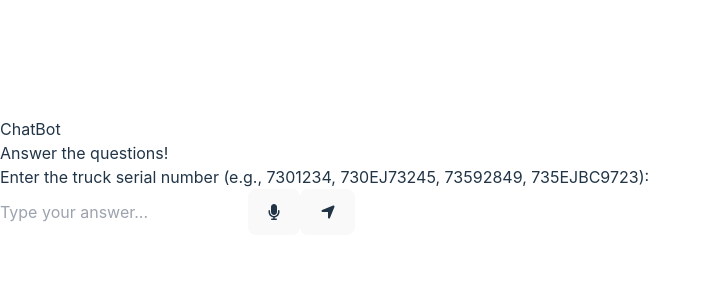
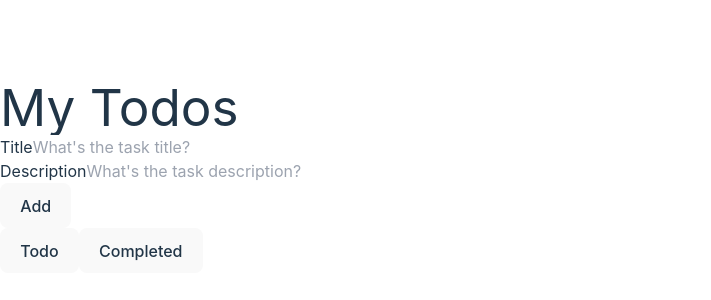
Before and after one commit to subhodeep-dey/Caterpillar-Hackathon, a React (Vite) app in the folder frontend/: page / in a window 1280 px wide. Shown: the part 224-524 px from the top of the page, without its empty margins (0-711 px from the left). Built offline with nearby package versions, Linux system fonts and the light colour scheme.

Commit message:
create dashboard

```diff
--- a/frontend/src/App.jsx
+++ b/frontend/src/App.jsx
@@ -1,183 +1,242 @@
-import React, { useState, useEffect } from 'react';
-import './App.css'; // Add your custom CSS here
-import { FontAwesomeIcon } from '@fortawesome/react-fontawesome';
-import { faLocationArrow, faMicrophone } from '@fortawesome/free-solid-svg-icons';
+import React, {useState, useEffect} from 'react';
+import './App.css';
+import {AiOutlineDelete, AiOutlineEdit} from 'react-icons/ai';
+import {BsCheckLg} from 'react-icons/bs';
 
-function SummaryForm({ questionnaire }) {
-  return (
-    <div className="p-4">
-      <h2 className="text-lg font-semibold mb-4">Summary of Your Answers</h2>
-      <div className="space-y-4">
-        {questionnaire.map((item, index) => (
-          <div key={index} className="bg-gray-100 p-4 rounded-lg">
-            <p className="font-semibold">{item.field}:</p>
-            <p>{item.answer}</p>
-          </div>
-        ))}
-      </div>
-    </div>
-  );
-}
+function App () {
+  const [isCompleteScreen, setIsCompleteScreen] = useState (false);
+  const [allTodos, setTodos] = useState ([]);
+  const [newTitle, setNewTitle] = useState ('');
+  const [newDescription, setNewDescription] = useState ('');
+  const [completedTodos, setCompletedTodos] = useState ([]);
+  const [currentEdit,setCurrentEdit] = useState("");
+  const [currentEditedItem,setCurrentEditedItem] = useState("");
 
-function ChatBot() {
-  const [messages, setMessages] = useState([]);
-  const [input, setInput] = useState('');
-  const [currentQuestionIndex, setCurrentQuestionIndex] = useState(0);
-  const [questionnaire, setQuestionnaire] = useState([
-    { question: "Enter the truck serial number (e.g., 7301234, 730EJ73245, 73592849, 735EJBC9723):", field: "Truck Serial Number", answer: "" },
-    { question: "Enter the truck model (e.g., 730, 730 EJ, 735, 745):", field: "Truck Model", answer: "" },
-    { question: "Enter the inspector name:", field: "Inspector Name", answer: "" },
-    { question: "Enter the inspection employee ID:", field: "Inspection Employee ID", answer: "" },
-    { question: "Enter the date and time of inspection:", field: "Date & Time of Inspection", answer: "" },
-    // Add the remaining questions here...
-  ]);
-  const [isCompleted, setIsCompleted] = useState(false);
-
-  useEffect(() => {
-    const date = new Date();
-    const hour = date.getHours();
-    const minute = date.getMinutes();
-    const strTime = `${hour}:${minute < 10 ? '0' : ''}${minute}`;
-
-    const firstQuestion = {
-      text: questionnaire[0].question,
-      time: strTime,
-      sender: 'bot',
+  const handleAddTodo = () => {
+    let newTodoItem = {
+      title: newTitle,
+      description: newDescription,
     };
 
-    setMessages([firstQuestion]);
-  }, [questionnaire]);
+    let updatedTodoArr = [...allTodos];
+    updatedTodoArr.push (newTodoItem);
+    setTodos (updatedTodoArr);
+    localStorage.setItem ('todolist', JSON.stringify (updatedTodoArr));
+  };
 
-  const handleSubmit = async (event) => {
-    event.preventDefault();
-    if (!input) return;
+  const handleDeleteTodo = index => {
+    let reducedTodo = [...allTodos];
+    reducedTodo.splice (index);
 
-    const date = new Date();
-    const hour = date.getHours();
-    const minute = date.getMinutes();
-    const strTime = `${hour}:${minute < 10 ? '0' : ''}${minute}`;
+    localStorage.setItem ('todolist', JSON.stringify (reducedTodo));
+    setTodos (reducedTodo);
+  };
 
-    // User's message
-    const userMessage = {
-      text: input,
-      time: strTime,
-      sender: 'user',
+  const handleComplete = index => {
+    let now = new Date ();
+    let dd = now.getDate ();
+    let mm = now.getMonth () + 1;
+    let yyyy = now.getFullYear ();
+    let h = now.getHours ();
+    let m = now.getMinutes ();
+    let s = now.getSeconds ();
+    let completedOn =
+      dd + '-' + mm + '-' + yyyy + ' at ' + h + ':' + m + ':' + s;
+
+    let filteredItem = {
+      ...allTodos[index],
+      completedOn: completedOn,
     };
 
-    setMessages((prevMessages) => [...prevMessages, userMessage]);
-
-    // Store the user's answer to the current question
-    const updatedQuestionnaire = [...questionnaire];
-    updatedQuestionnaire[currentQuestionIndex].answer = input;
-    setQuestionnaire(updatedQuestionnaire);
-
-    setInput('');
-
-    // Check if there are more questions to ask
-    if (currentQuestionIndex < questionnaire.length - 1) {
-      setCurrentQuestionIndex(currentQuestionIndex + 1);
-
-      // Bot's response (next question)
-      const botMessage = {
-        text: updatedQuestionnaire[currentQuestionIndex + 1].question,
-        time: strTime,
-        sender: 'bot',
-      };
-      setMessages((prevMessages) => [...prevMessages, botMessage]);
-    } else {
-      // End of questionnaire
-      setIsCompleted(true);
-      console.log("Questionnaire completed:", updatedQuestionnaire);
-    }
+    let updatedCompletedArr = [...completedTodos];
+    updatedCompletedArr.push (filteredItem);
+    setCompletedTodos (updatedCompletedArr);
+    handleDeleteTodo (index);
+    localStorage.setItem (
+      'completedTodos',
+      JSON.stringify (updatedCompletedArr)
+    );
   };
 
-  const startDictation = () => {
-    if (window.hasOwnProperty('webkitSpeechRecognition')) {
-      const recognition = new window.webkitSpeechRecognition();
-      recognition.continuous = false;
-      recognition.interimResults = false;
-      recognition.lang = 'en-US';
-      recognition.start();
+  const handleDeleteCompletedTodo = index => {
+    let reducedTodo = [...completedTodos];
+    reducedTodo.splice (index);
 
-      recognition.onresult = function (e) {
-        setInput(e.results[0][0].transcript);
-        recognition.stop();
-      };
-
-      recognition.onerror = function () {
-        recognition.stop();
-      };
-    }
+    localStorage.setItem ('completedTodos', JSON.stringify (reducedTodo));
+    setCompletedTodos (reducedTodo);
   };
 
+  useEffect (() => {
+    let savedTodo = JSON.parse (localStorage.getItem ('todolist'));
+    let savedCompletedTodo = JSON.parse (
+      localStorage.getItem ('completedTodos')
+    );
+    if (savedTodo) {
+      setTodos (savedTodo);
+    }
+
+    if (savedCompletedTodo) {
+      setCompletedTodos (savedCompletedTodo);
+    }
+  }, []);
+
+
+  const handleEdit = (ind,item)=>{
+    console.log(ind);
+    setCurrentEdit(ind);
+    setCurrentEditedItem(item);
+  }
+
+  const handleUpdateTitle = (value)=>{
+    setCurrentEditedItem((prev)=>{
+      return {...prev,title:value}
+    })
+  }
+
+  const handleUpdateDescription = (value)=>{
+    setCurrentEditedItem((prev)=>{
+      return {...prev,description:value}
+    })
+  }
+
+  const handleUpdateToDo = ()=>{
+      let newToDo = [...allTodos];
+      newToDo[currentEdit] = currentEditedItem;
+      setTodos(newToDo);
+      setCurrentEdit("");
+  }
+
+
+
   return (
-    <div className="h-screen flex justify-center items-center bg-gray-100">
-      <div className="w-full max-w-xl">
-        <div className="bg-white shadow-lg rounded-lg">
-          <div className="bg-gray-800 text-white p-4 rounded-t-lg flex items-center">
-            <div>
-              <h2 className="text-lg font-semibold">ChatBot</h2>
-              <p className="text-sm">Answer the questions!</p>
-            </div>
+    <div className="App">
+      <h1>My Todos</h1>
+
+      <div className="todo-wrapper">
+        <div className="todo-input">
+          <div className="todo-input-item">
+            <label>Title</label>
+            <input
+              type="text"
+              value={newTitle}
+              onChange={e => setNewTitle (e.target.value)}
+              placeholder="What's the task title?"
+            />
           </div>
-          <div id="messageFormeight" className="p-4 overflow-y-auto h-96 space-y-4">
-            {isCompleted ? (
-              <SummaryForm questionnaire={questionnaire} />
-            ) : (
-              messages.map((message, index) => (
-                <div
-                  key={index}
-                  className={`flex ${message.sender === 'user' ? 'justify-end' : 'justify-start'}`}
-                >
-                  <div
-                    className={`max-w-xs p-3 rounded-lg ${
-                      message.sender === 'user'
-                        ? 'bg-blue-500 text-white'
-                        : 'bg-gray-200 text-gray-800'
-                    }`}
-                  >
-                    <p>{message.text}</p>
+          <div className="todo-input-item">
+            <label>Description</label>
+            <input
+              type="text"
+              value={newDescription}
+              onChange={e => setNewDescription (e.target.value)}
+              placeholder="What's the task description?"
+            />
+          </div>
+          <div className="todo-input-item">
+            <button
+              type="button"
+              onClick={handleAddTodo}
+              className="primaryBtn"
+            >
+              Add
+            </button>
+          </div>
+        </div>
+
+        <div className="btn-area">
+          <button
+            className={`secondaryBtn ${isCompleteScreen === false && 'active'}`}
+            onClick={() => setIsCompleteScreen (false)}
+          >
+            Todo
+          </button>
+          <button
+            className={`secondaryBtn ${isCompleteScreen === true && 'active'}`}
+            onClick={() => setIsCompleteScreen (true)}
+          >
+            Completed
+          </button>
+        </div>
+
+        <div className="todo-list">
+
+          {isCompleteScreen === false &&
+            allTodos.map ((item, index) => {
+              if(currentEdit===index){
+                 return(
+                  <div className='edit__wrapper' key={index}>
+                  <input placeholder='Updated Title'
+                  onChange={(e)=>handleUpdateTitle(e.target.value)}
+                  value={currentEditedItem.title}  />
+                  <textarea placeholder='Updated Title'
+                  rows={4}
+                  onChange={(e)=>handleUpdateDescription(e.target.value)}
+                  value={currentEditedItem.description}  />
+                   <button
+              type="button"
+              onClick={handleUpdateToDo}
+              className="primaryBtn"
+            >
+              Update
+            </button>
+              </div>
+                 )
+              }else{
+                return (
+                  <div className="todo-list-item" key={index}>
+                    <div>
+                      <h3>{item.title}</h3>
+                      <p>{item.description}</p>
+                    </div>
+
+                    <div>
+                      <AiOutlineDelete
+                        className="icon"
+                        onClick={() => handleDeleteTodo (index)}
+                        title="Delete?"
+                      />
+                      <BsCheckLg
+                        className="check-icon"
+                        onClick={() => handleComplete (index)}
+                        title="Complete?"
+                      />
+                      <AiOutlineEdit  className="check-icon"
+                        onClick={() => handleEdit (index,item)}
+                        title="Edit?" />
+                    </div>
+
                   </div>
+                );
+              }
+
+            })}
+
+          {isCompleteScreen === true &&
+            completedTodos.map ((item, index) => {
+              return (
+                <div className="todo-list-item" key={index}>
+                  <div>
+                    <h3>{item.title}</h3>
+                    <p>{item.description}</p>
+                    <p><small>Completed on: {item.completedOn}</small></p>
+                  </div>
+
+                  <div>
+                    <AiOutlineDelete
+                      className="icon"
+                      onClick={() => handleDeleteCompletedTodo (index)}
+                      title="Delete?"
+                    />
+                  </div>
+
                 </div>
-              ))
-            )}
-          </div>
-          {!isCompleted && (
-            <div className="bg-gray-100 p-4 rounded-b-lg">
-              <form id="messageArea" className="flex" onSubmit={handleSubmit}>
-                <input
-                  type="text"
-                  id="text"
-                  name="msg"
-                  placeholder="Type your answer..."
-                  autoComplete="off"
-                  className="w-full p-3 rounded-l-lg border border-gray-300 focus:outline-none focus:ring-2 focus:ring-blue-500"
-                  value={input}
-                  onChange={(e) => setInput(e.target.value)}
-                  required
-                />
-                <button
-                  type="button"
-                  id="dictate"
-                  className="bg-blue-500 text-white p-3 rounded-r-none hover:bg-blue-600"
-                  onClick={startDictation}
-                >
-                  <FontAwesomeIcon icon={faMicrophone} />
-                </button>
-                <button
-                  type="submit"
-                  id="send"
-                  className="bg-blue-500 text-white p-3 rounded-r-lg hover:bg-blue-600"
-                >
-                  <FontAwesomeIcon icon={faLocationArrow} />
-                </button>
-              </form>
-            </div>
-          )}
+              );
+            })}
+
         </div>
       </div>
     </div>
   );
 }
 
-export default ChatBot;
+export default App;
```
Also changed, not shown: frontend/src/ChatBot.jsx (added, +183 -0 lines), frontend/src/Dashboard.jsx (deleted).
